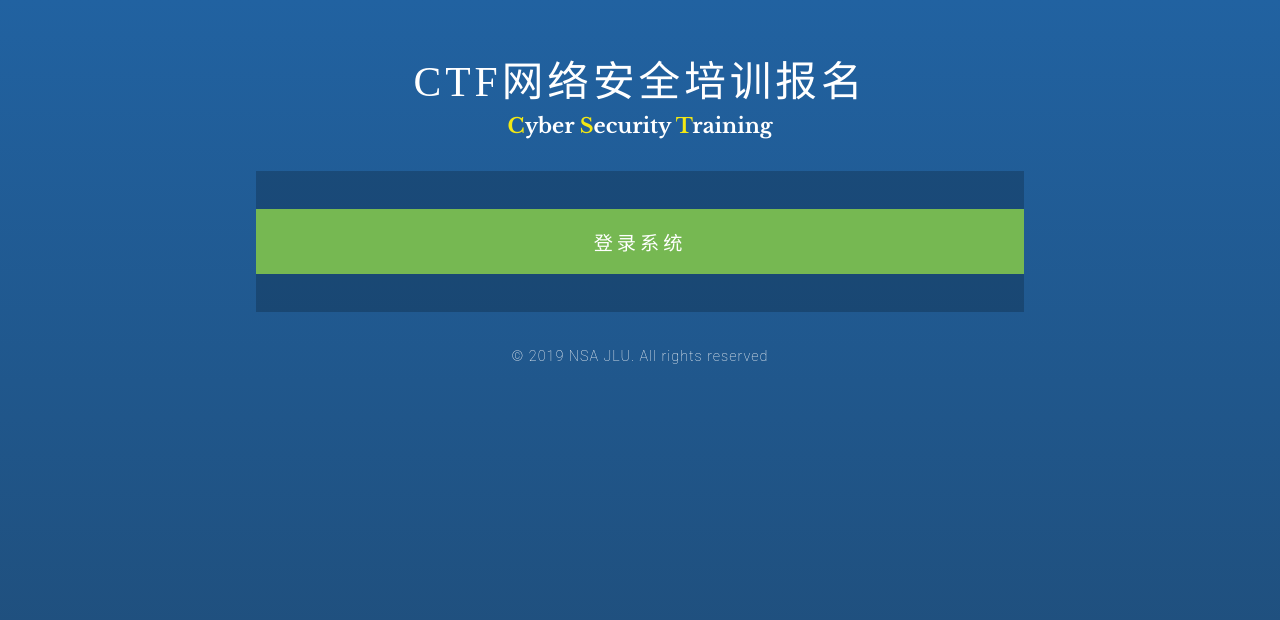
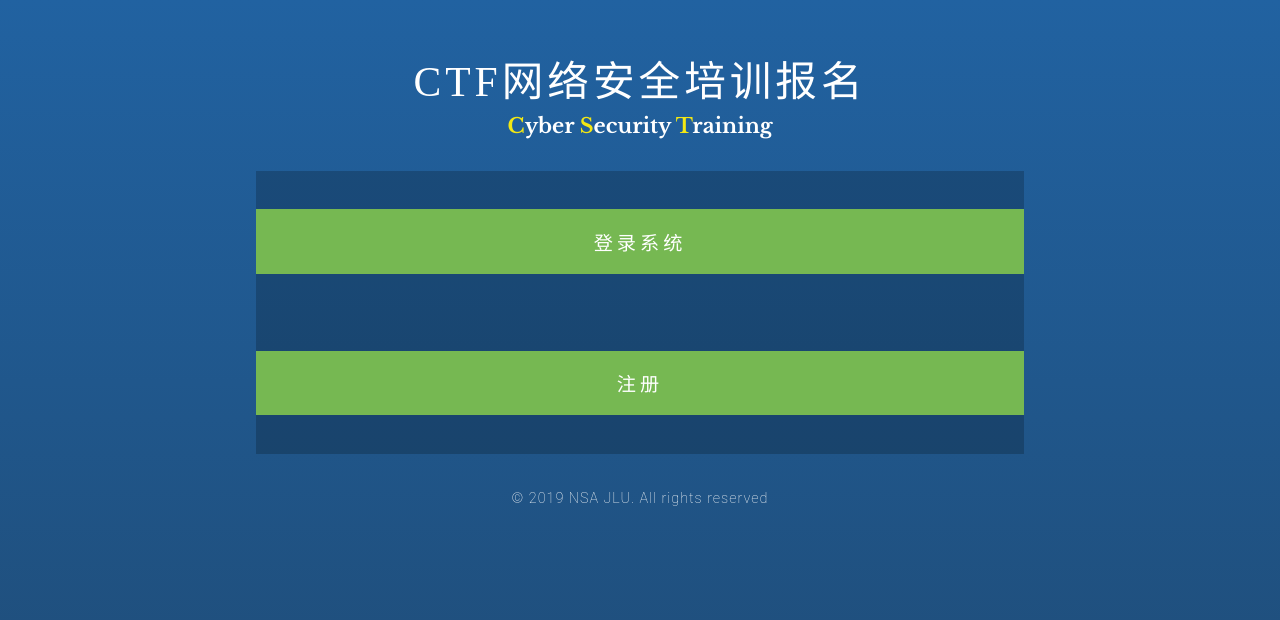
Before and after one commit to JLUNSA/signup, a CodeIgniter app: page /database/ in a window 1280 px wide. Shown: the top 620 px of the page. Run offline with CodeIgniter, Linux system fonts and the light colour scheme; some web fonts are replaced.

Commit message:
主页增加注册按钮

```diff
--- a/application/views/baoming/index.php
+++ b/application/views/baoming/index.php
@@ -1 +1,2 @@
 <input id="tj" type="submit" onclick="window.location.href='/user/login'" value="登录系统">
+<input id="tj" type="submit" onclick="window.location.href='/user/register'" value="注册">
```
